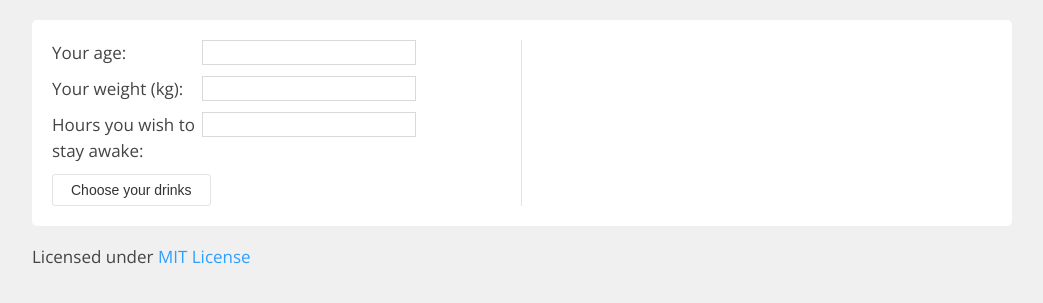
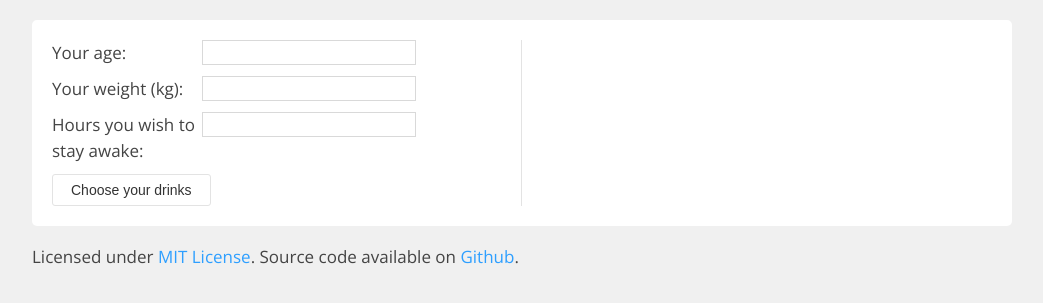
Before and after one commit to shelvacu/caff-it-up, a Node server app: page / in a window 1280 px wide. Shown: the part 55-358 px from the top of the page, without its empty margins (118-1161 px from the left). Run offline with Node 20, Linux system fonts and the light colour scheme; some libraries are stand-ins or nearby versions.

Commit message:
changed footer to include github link

```diff
--- a/views/index.twig
+++ b/views/index.twig
@@ -111,7 +111,7 @@
     </div>
     <footer>
         <div class="wrapper">
-            Licensed under <a href="http://opensource.org/licenses/MIT">MIT License</a>
+            Licensed under <a href="http://opensource.org/licenses/MIT">MIT License</a>. Source code available on <a href="https://github.com/shelvacu/caff-it-up">Github</a>.
         </div>
     </footer>
 </body>
```
